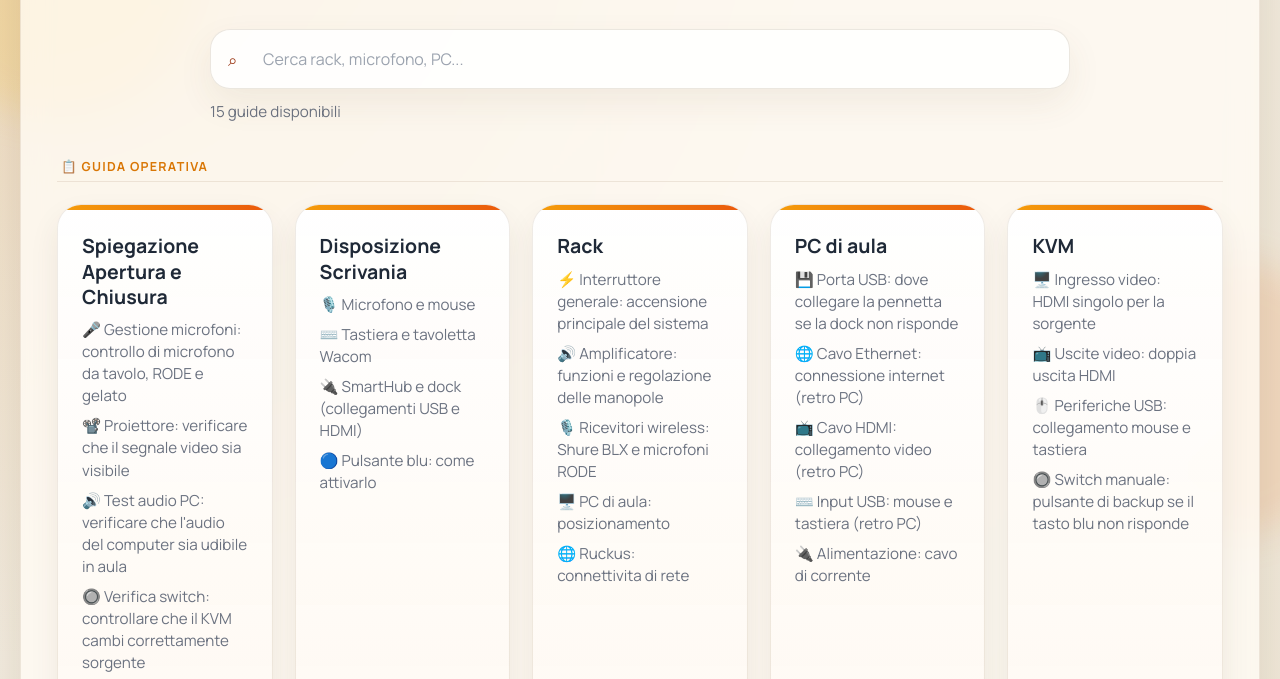
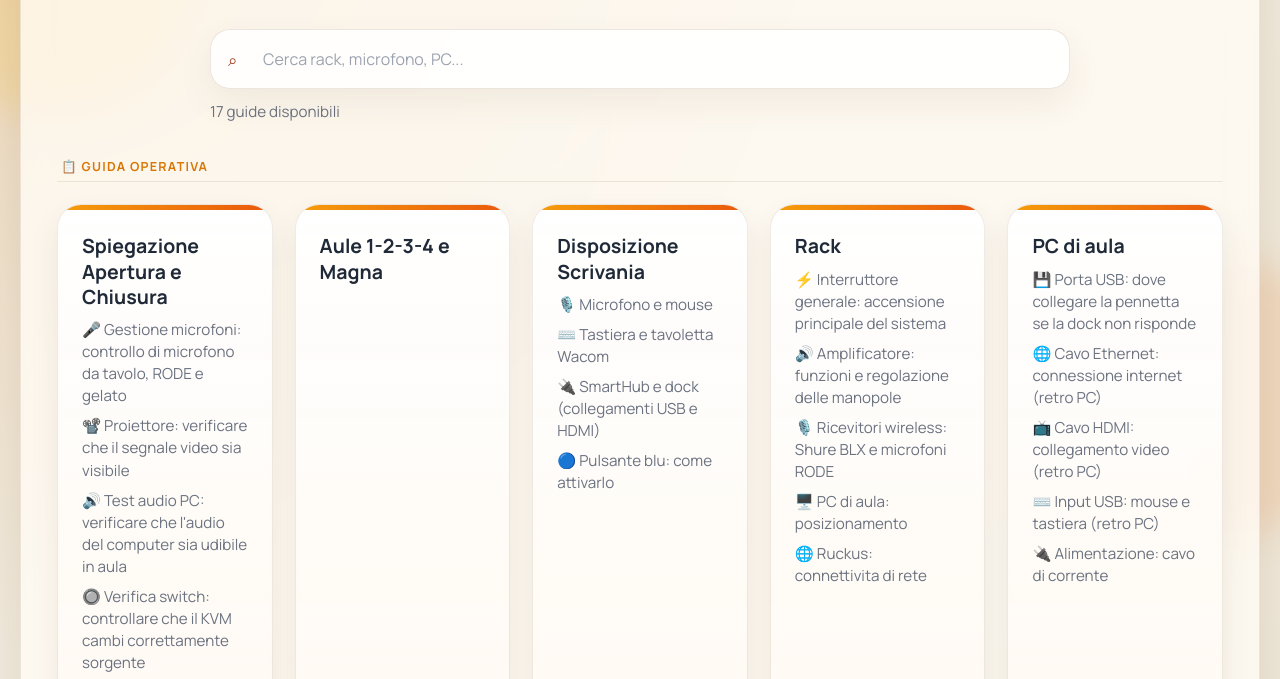
Before and after one commit to troylion56/Supporto-tecnico-didattica-RomaTre, a plain HTML site: page sito/index.html in a window 1280 px wide. Shown: the part 222-901 px from the top of the page. Drawn offline with Linux system fonts and the light colour scheme.

Commit message:
Sposta i video da Google Drive a OneDrive e aggiunge la card Aule 1-2-3-4 e Magna
Co-Authored-By: Claude Opus 5.5 <noreply@anthropic.com>

```diff
--- a/sito/index.html
+++ b/sito/index.html
@@ -27,7 +27,7 @@
           placeholder="Cerca rack, microfono, PC..."
           aria-label="Cerca tra le card" />
       </div>
-      <p id="results-count" class="results-count">15 guide disponibili</p>
+      <p id="results-count" class="results-count">17 guide disponibili</p>
     </section>
 
     <div class="grid">
@@ -44,6 +44,11 @@
         <li>🔘 Verifica switch: controllare che il KVM cambi correttamente sorgente</li>
         <li>📞 Test chiamata: effettuare la chiamata ad amede_numeroaula per verifica audio bidirezionale</li>
       </ul>
+    </div>
+
+    <!-- ===== CARD AULE ===== -->
+    <div class="card" onclick="openModal('Aule1234Magna')">
+      <h2>Aule 1-2-3-4 e Magna</h2>
     </div>
 
     <!-- ===== CARD 2 ===== -->
@@ -219,7 +224,7 @@
         <iframe
           id="yt-player"
           src=""
-          title="Google Drive video"
+          title="Video formazione"
           allow="autoplay"
           allowfullscreen>
         </iframe>
--- a/sito/script.js
+++ b/sito/script.js
@@ -1,74 +1,95 @@
 /*
  * ============================================================
- *  CONFIGURA QUI I TUOI VIDEO GOOGLE DRIVE
- *  driveId: se il link è https://drive.google.com/file/d/1ABC123xyz/view
- *  l'ID è: 1ABC123xyz
- *  Ricorda di impostare la condivisione su "Chiunque abbia il link".
+ *  CONFIGURA QUI I TUOI VIDEO
+ *  oneDriveUrl: link del video su OneDrive (Condividi → "Persone in
+ *  Roma Tre" → Copia collegamento). Il video si apre in una nuova
+ *  scheda, dove si accede con l'account Roma Tre.
+ *  driveId: vecchio ID Google Drive, usato solo se oneDriveUrl è vuoto.
  * ============================================================
  */
 const videos = {
   SpiegazioneAperturaChiusura: {
     title: 'Spiegazione Apertura e Chiusura',
+    oneDriveUrl: 'https://uniroma3-my.sharepoint.com/:v:/g/personal/mciccarini_os_uniroma3_it/IQB2Q-6kTN02TrUz2m-YOO6CAd1oZbBUQ8BHaZVuwFcXFFk?e=YfJlHZ',
     driveId: '1EeGNAHPkdqgylvHb4OxI4E0OaeogWCTn'
+  },
+  Aule1234Magna: {
+    title: 'Aule 1-2-3-4 e Magna',
+    oneDriveUrl: 'https://uniroma3-my.sharepoint.com/:v:/g/personal/mciccarini_os_uniroma3_it/IQDbbYvT9Mz8R65orHknjkKaAVSl3zcr706eT6Noh1-qR6A?e=48lr2H'
   },
   DisposizioneScrivania: {
     title: 'Disposizione Scrivania',
+    oneDriveUrl: 'https://uniroma3-my.sharepoint.com/:v:/g/personal/mciccarini_os_uniroma3_it/IQDqyg2n4yp0TL3mgvs_Ww_oAQ-74nVTFcS42ygg3mWXiHk?e=33iOHZ',
     driveId: '11mZrwbDLOKrbwoyv4NtFK9vTQL0QbE95'
   },
   Rack: {
     title: 'Rack',
+    oneDriveUrl: 'https://uniroma3-my.sharepoint.com/:v:/g/personal/mciccarini_os_uniroma3_it/IQDXvJbXYylDTqlyxhjhCdVRAWOPElfPppt5iQG4_zKTTas?e=uJdp6W',
     driveId: '1cJo5erQtOpxgEdi8a-3gp-uF6GoXpNlU'
   },
   PCAula: {
     title: 'PC di aula',
+    oneDriveUrl: 'https://uniroma3-my.sharepoint.com/:v:/g/personal/mciccarini_os_uniroma3_it/IQBMaYgDQjiaSrX54gBQWFNOAWRKULsQacQg03YNtPIDnuA?e=aVdXsO',
     driveId: '1ZnR_mSeh6_gbcdE8oVIyflf0kVCgZX8P'
   },
   KVM: {
     title: 'KVM',
+    oneDriveUrl: 'https://uniroma3-my.sharepoint.com/:v:/g/personal/mciccarini_os_uniroma3_it/IQCGrcATcTgrTKb-p1slow68AapFwcokW2JIlEXfUzvN5tU?e=jCE2Gt',
     driveId: '19sB17kisRz2iZ-5nTR04QQdCgeic6iYv'
   },
   RetroSmartHub: {
     title: 'RetroSmartHub',
+    oneDriveUrl: 'https://uniroma3-my.sharepoint.com/:v:/g/personal/mciccarini_os_uniroma3_it/IQB_HeHTgAw6QpdvVgKPAB70AadV_H3fl4WFjHfojdH2jDA?e=iqEFjh',
     driveId: '16-o94QuNkMHXUBQXHtzA7K6q6bLrqghX'
   },
   lavagnaLuminosa: {
     title: 'lavagnaLuminosa',
+    oneDriveUrl: 'https://uniroma3-my.sharepoint.com/:v:/g/personal/mciccarini_os_uniroma3_it/IQDR2OFJgpHBQ5C1yFB4DXk2ARcJRJQWy9QtblyHRbzGnIE?e=ZFyKXe',
     driveId: '1U3kOJAVYn2v2Kc629Frzes4jZ-6Rv1mF'
   },
   SmartHubNonFunzionante: {
     title: 'SmartHub Non Funzionante',
+    oneDriveUrl: 'https://uniroma3-my.sharepoint.com/:v:/g/personal/mciccarini_os_uniroma3_it/IQBR8TluGXBhTKKF-PuYi3CBAZ-nLn8imcOcH-ACd1fTQkc?e=H03Aii',
     driveId: '1mA7YknPU8NS8_XPXQ0yb-8vZQV45cT5T'
   },
   WebCamNonFunzionante: {
     title: 'WebCam Non Funzionante',
+    oneDriveUrl: 'https://uniroma3-my.sharepoint.com/:v:/g/personal/mciccarini_os_uniroma3_it/IQDfYT3g7xiwQ6Tv4zx4grnfAd64KdIwgaMAI4XmBQdVmK4?e=J9aEGi',
     driveId: '16dhkd2RoVXCp6__mtU9FjMN6UbVwtdw6'
   },
   MouseTastieraNonFunzionante: {
     title: 'Mouse e Tastiera Non Funzionanti',
+    oneDriveUrl: 'https://uniroma3-my.sharepoint.com/:v:/g/personal/mciccarini_os_uniroma3_it/IQDkYJcsA4pPR77pnadm8LeaAZvVL71Hl4OksYB6WBjvhsc?e=y4rCa6',
     driveId: '1chc9zI_qcRMMNsgDyrj0XQ0GuohZFwk2'
   },
   PulsanteBluNonFunzionante: {
     title: 'Pulsante Blu Non Funzionante',
+    oneDriveUrl: 'https://uniroma3-my.sharepoint.com/:v:/g/personal/mciccarini_os_uniroma3_it/IQBUUMJCs1J3Soe9H99MQSoXAYVY4tsrKEWfH0pZvnFI8H4?e=g3KHYy',
     driveId: '1bf39t9oduUoSFDtZwa3XJleBHtyoO4el'
   },
   ProienzionePcProf: {
     title: 'Proiezione PC Professore',
+    oneDriveUrl: 'https://uniroma3-my.sharepoint.com/:v:/g/personal/mciccarini_os_uniroma3_it/IQBAlriXg8aXTa_BhXjXd6r9AU6C6vx5tev2kcd5mG0Y9kA?e=9rUfkn',
     driveId: '1Rm1XEhJXF-WZd871WLpd-YWjrbXFUPv9'
   },
   MicrofonoGelato: {
     title: 'Microfono Gelato',
+    oneDriveUrl: 'https://uniroma3-my.sharepoint.com/:v:/g/personal/mciccarini_os_uniroma3_it/IQDpfk2XGGbbR5KmD00urqzIAePpBUq4sAEUOFTssBODevI?e=eePLHe',
     driveId: '1ooxdE5EQsD_FFocvMPo8L1uowigt_6tG'
   },
   MicrofonoRode: {
     title: 'Microfono Rode',
+    oneDriveUrl: 'https://uniroma3-my.sharepoint.com/:v:/g/personal/mciccarini_os_uniroma3_it/IQBPSfXYH-auSqd2uG8Xb8Z8AV9G8-AIgIhSA9peLRa7Zgg?e=hgAQeY',
     driveId: '1ol-NVtO-blFT4nnUysyt6IZaZmWMHNtF'
   },
   AudioPCAulaNonFunzionante: {
     title: 'Audio PC di aula Non Funzionante',
+    oneDriveUrl: 'https://uniroma3-my.sharepoint.com/:v:/g/personal/mciccarini_os_uniroma3_it/IQDrlos22kBwSqI8U_2MUMmZAaq5TGerlkrmKz0Ao8-c7d8?e=5Q8WVX',
     driveId: '1ymNc5vSsHuCVUCnu5lqeyVZ-tC28VfxU'
   },
   AudioPCCollegatoNonFunzionante: {
     title: 'Audio PC collegato Non Funzionante',
+    oneDriveUrl: 'https://uniroma3-my.sharepoint.com/:v:/g/personal/mciccarini_os_uniroma3_it/IQDrlos22kBwSqI8U_2MUMmZAaq5TGerlkrmKz0Ao8-c7d8?e=JpODdK',
     driveId: '1ymNc5vSsHuCVUCnu5lqeyVZ-tC28VfxU'
   }
 };
@@ -119,6 +140,11 @@ function openModal(key) {
   const video = videos[key];
   if (!video) {
     console.error('Video non trovato per la chiave:', key);
+    return;
+  }
+  if (video.oneDriveUrl) {
+    // OneDrive richiede il login Roma Tre, che spesso non funziona dentro un iframe
+    window.open(video.oneDriveUrl, '_blank', 'noopener');
     return;
   }
   document.getElementById('modal-title').textContent = video.title;
```
Also changed, not shown: 1 other file.
